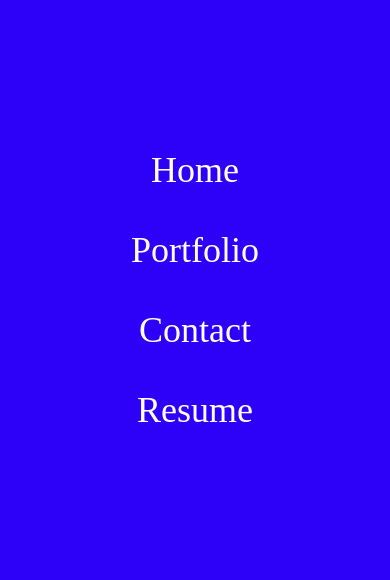
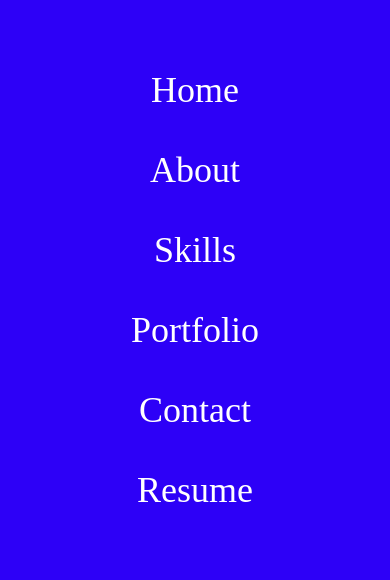
Before and after one commit to marleyschneiderr/react-to-marley, a React (Create React App) app in the folder react-to-marley/: page / in a window 390 px wide. Both pictures are taken after a click on the element 366 px from the left and 42 px from the top of the page. Shown: the part 132-712 px from the top of the page. Built offline with nearby package versions, Linux system fonts and the light colour scheme; the HTML template or start-up script is replaced by a standard one.

Commit message:
Adding navigation in both navbars for user interaction

```diff
--- a/react-to-marley/src/components/Navbar.jsx
+++ b/react-to-marley/src/components/Navbar.jsx
@@ -57,10 +57,12 @@ const Navbar = () => {
             : "absolute top-0 left-0 w-full h-screen bg-[#2d00f7] flex flex-col justify-center items-center"
         }
       >
-        <li className="py-5 text-4xl">Home</li>
-        <li className="py-5 text-4xl">Portfolio</li>
-        <li className="py-5 text-4xl">Contact</li>
-        <li className="py-5 text-4xl">Resume</li>
+        <li className="py-5 text-4xl"> <a href="#home">Home</a></li>
+        <li className="py-5 text-4xl"><a href="#aboutme">About</a></li>
+        <li className="py-5 text-4xl"><a href="#skills">Skills</a></li>
+        <li className="py-5 text-4xl"><a href="#portfolio">Portfolio</a></li>
+        <li className="py-5 text-4xl"><a href="#contact">Contact</a></li>
+        <li className="py-5 text-4xl"><a href="#resume">Resume</a></li>
       </ul>
 
       {/* Social media icons */}
```
